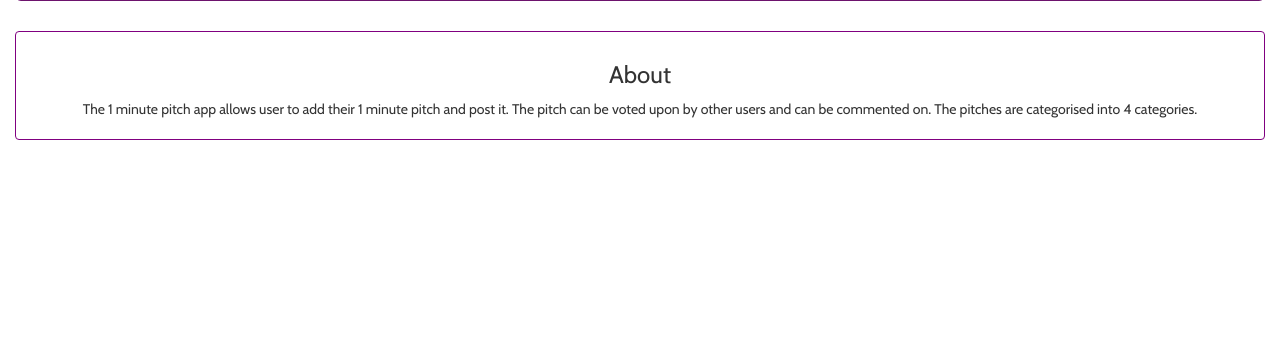
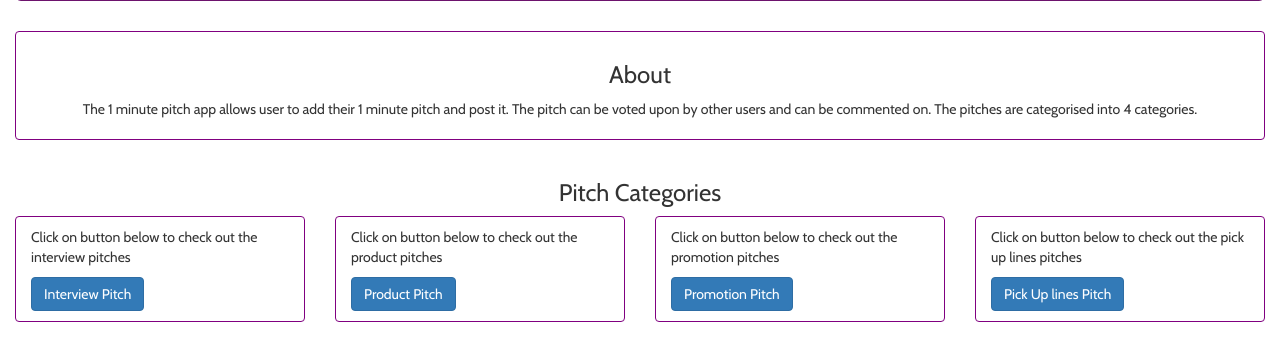
Before and after one commit to IanMK-1/1-minute-app, a Flask app: template app/templates/index.html in a window 1280 px wide. Shown: the part 266-627 px from the top of the page. Run offline with Flask 2, Linux system fonts and the light colour scheme; the template is opened without the code that fills it, so the values that code supplies are empty; some libraries are stand-ins or nearby versions.

Commit message:
Add button links for various pitches

```diff
--- a/app/static/css/index.css
+++ b/app/static/css/index.css
@@ -10,4 +10,10 @@
 }
 .list-group-item {
     border-color: purple;
+    font-family: 'Cabin', sans-serif;
 }
+#sub-heading {
+text-align: center;
+    font-family: 'Cabin', sans-serif;
+    margin-top: 40px;
+}
--- a/app/templates/index.html
+++ b/app/templates/index.html
@@ -36,5 +36,34 @@
                 </div>
             </div>
         </div>
+        <div class="row">
+            <h3 id="sub-heading">Pitch Categories</h3>
+        </div>
+        <div class="row">
+            <div class="col-md-3">
+                <div class="list-group-item">
+                    <p>Click on button below to check out the interview pitches</p>
+                    <a class="btn btn-primary" href="#">Interview Pitch</a>
+                </div>
+            </div>
+            <div class="col-md-3">
+                <div class="list-group-item">
+                    <p>Click on button below to check out the product pitches</p>
+                    <a class="btn btn-primary" href="#">Product Pitch</a>
+                </div>
+            </div>
+            <div class="col-md-3">
+                <div class="list-group-item">
+                    <p>Click on button below to check out the promotion pitches</p>
+                    <a class="btn btn-primary" href="#">Promotion Pitch</a>
+                </div>
+            </div>
+            <div class="col-md-3">
+                <div class="list-group-item">
+                    <p>Click on button below to check out the pick up lines pitches</p>
+                    <a class="btn btn-primary" href="#">Pick Up lines Pitch</a>
+                </div>
+            </div>
+        </div>
     </div>
 {% endblock %}
--- a/app/templates/user_auth/signup.html
+++ b/app/templates/user_auth/signup.html
@@ -1,4 +1,4 @@
-{% extends 'base.html'%}
+{% extends 'bootstrap/base.html'%}
 {% import 'bootstrap/wtf.html' as wtf%}
 
 {% block navbar %}
--- a/config.py
+++ b/config.py
@@ -2,6 +2,7 @@ import os
 
 class Config:
     SQLALCHEMY_DATABASE_URI = 'postgresql+psycopg2://ian:ian@localhost/pitch'
+    SECRET_KEY = os.environ.get('SECRET_KEY')
 
 
 class ProdConfig(Config):
```
Also changed, not shown: app/templates/user_auth/login.html (+7 -3 lines).
